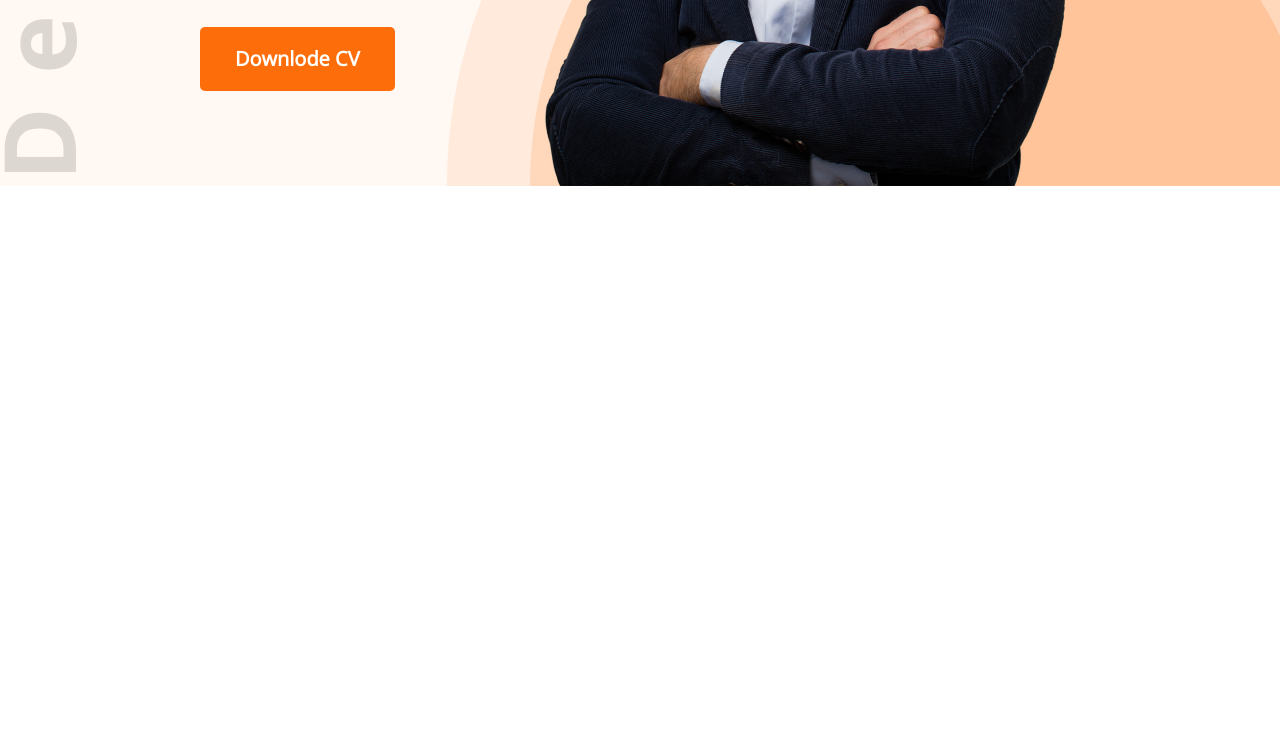
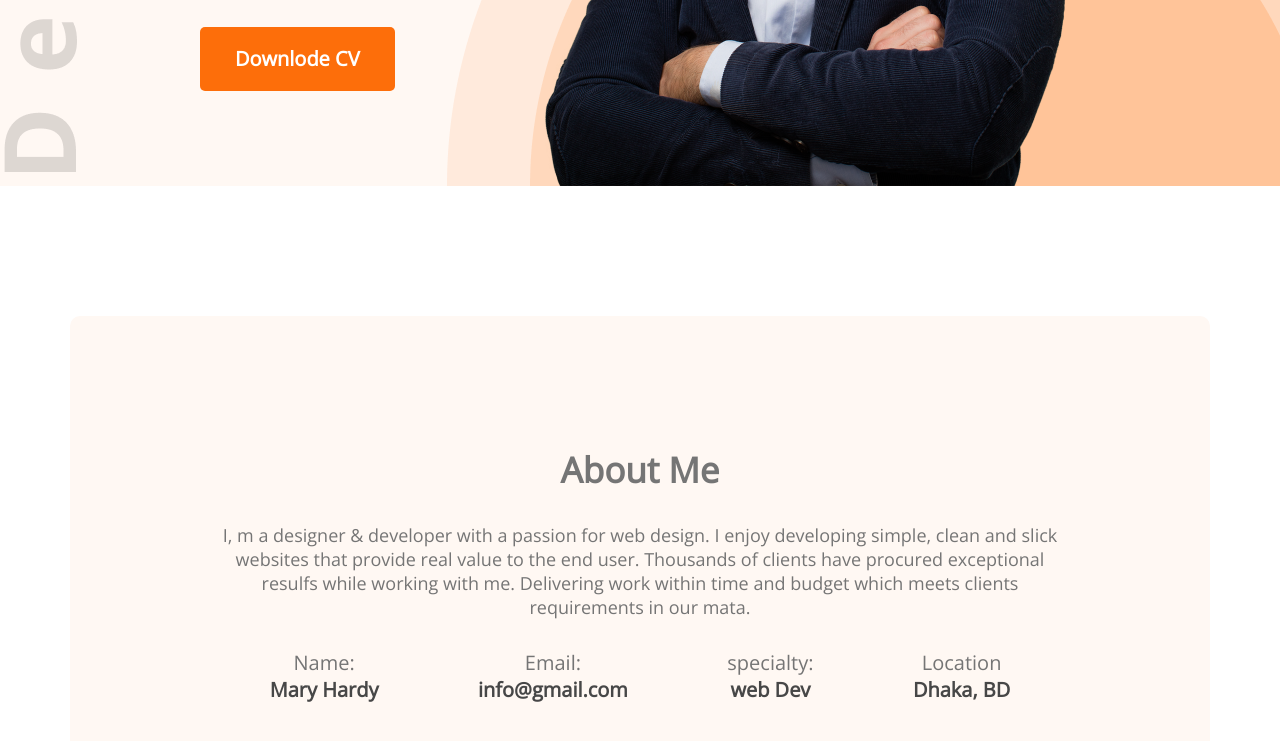
Before and after one commit to RaihanaFerdousi/developer-portfolio, a plain HTML site: page index.html in a window 1280 px wide. Shown: the part 654-1395 px from the top of the page. Before the commit the page ends 840 px from the top, so only its background shows below. Drawn offline with nearby package versions, Linux system fonts and the light colour scheme.

Commit message:
first commit

```diff
--- a/index.html
+++ b/index.html
@@ -28,15 +28,41 @@
             <div>
                 <h3 class="banner-sub-title">Hi, I am</h3>
                 <h1 class="banner-title">Mary Hardy</h1>
-                <p class="banner-description">Shot what able cold new see hold.Friendly as an betrayed formerly he. Morning because as to society
+                <p class="banner-description">Shot what able cold new see hold.Friendly as an betrayed formerly he.
+                    Morning because as to society
                     behaved moments.</p>
-                    <button class="btn-primary">Downlode CV</button>
+                <button class="btn-primary">Downlode CV</button>
             </div>
             <img src="images/hardy.png" alt="" clas="banner-img">
         </div>
     </header>
     <main>
-
+        <section class="about">
+            <h3 class="section-title">About Me</h3>
+            <p class="section-description">I, m a designer & developer with a passion for web design. I enjoy developing
+                simple, clean and slick websites that
+                provide real value to the end user. Thousands of clients have procured exceptional resulfs while working
+                with me.
+                Delivering work within time and budget which meets clients requirements in our mata.</p>
+                <div class="about-infocontainer">
+                    <div class="about-info">
+                        <p class="info-title">Name:</p>
+                        <p class="info-description">Mary Hardy</p>
+                    </div>
+                    <div class="about-info">
+                        <p class="info-title">Email:</p>
+                        <p class="info-description">info@gmail.com</p>
+                    </div>
+                    <div class="about-info">
+                        <p class="info-title">specialty:</p>
+                        <p class="info-description">web Dev</p>
+                    </div>
+                    <div class="about-info">
+                        <p class="info-title">Location</p>
+                        <p class="info-description">Dhaka, BD</p>
+                    </div>
+                </div>
+            </section>
     </main>
     <footer>
 
--- a/style.css
+++ b/style.css
@@ -60,4 +60,44 @@ nav li {
   color: #757575;
   font-size: 18px;
   margin-bottom: 30px;
+
 }
+
+/* main section */
+main {
+max-width: 1140px;
+margin: 0 auto;
+}
+
+/* about section styles */
+.about{
+margin-top: 130px;
+background: #FFF8F3;
+border-radius: 10px;
+padding: 130px 150px;
+text-align: center;
+}
+.section-title{
+
+margin-bottom: 30px;
+font-weight: 700;
+font-size: 35px;
+}
+.section-description{
+color: #757575;
+font-size: 18px;
+margin-bottom: 30px;
+}
+.about-infocontainer{
+  display: flex;
+  justify-content: space-around;
+}
+.about, info-title{
+  font-size: 20px;
+  color: #757575;
+}
+.info-description{
+  font-weight: 700;
+  font-size: 20px;
+  color: #474747;
+}
```
